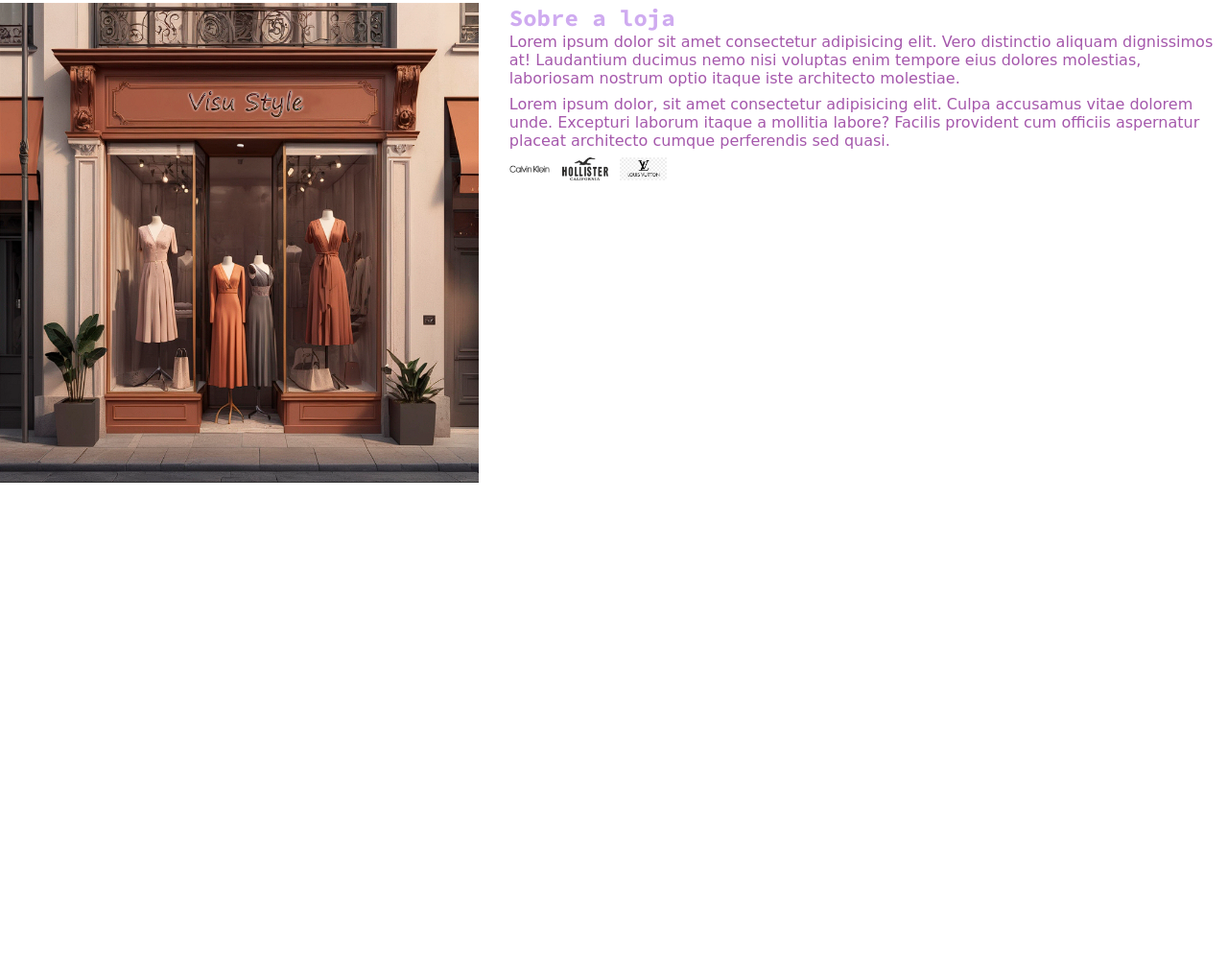
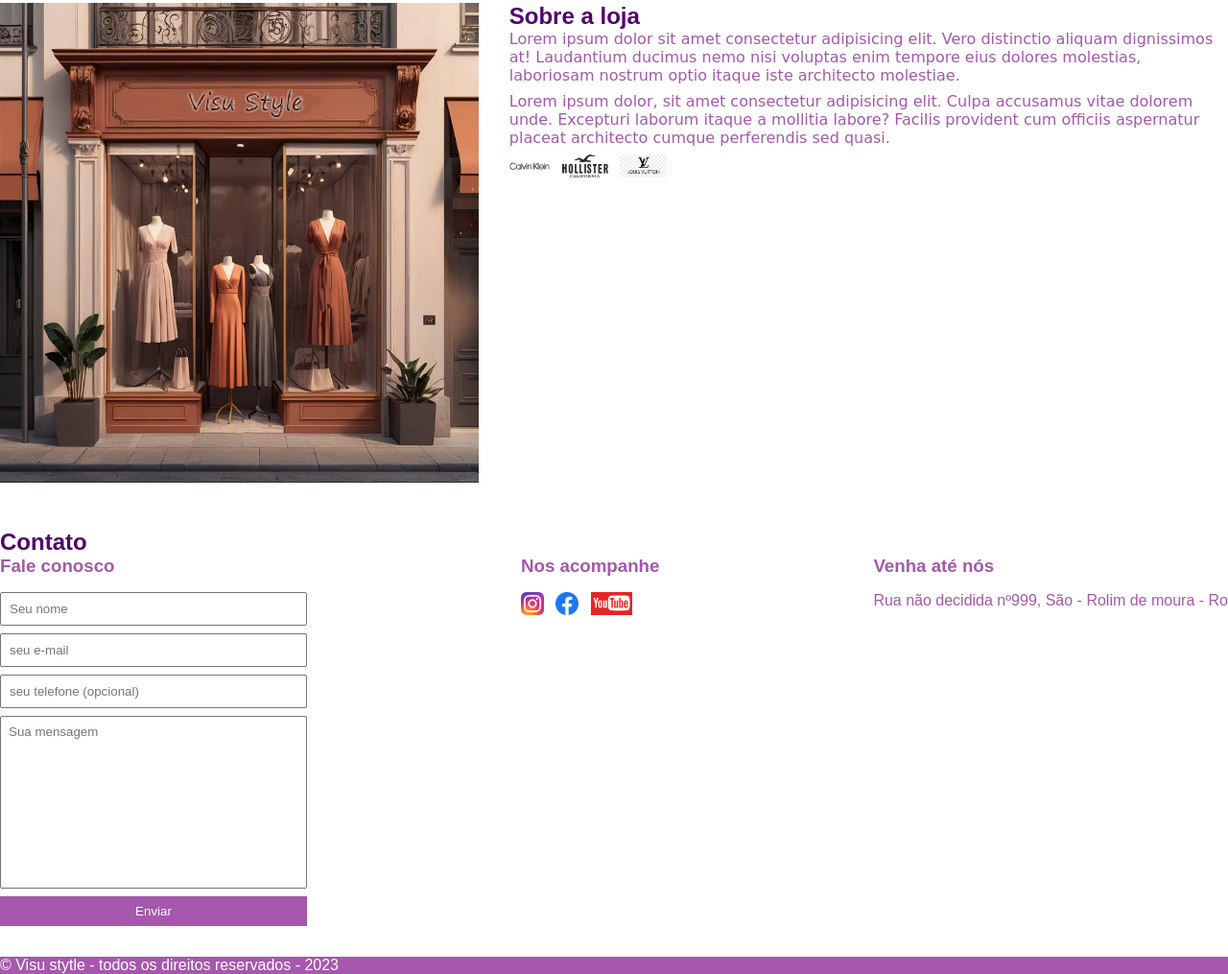
Before and after one commit to JeanAlves00/Projeto-1, a plain HTML site: page index.html in a window 1280 px wide. Shown: the part 93-1108 px from the top of the page at 96% size. Before the commit the page ends 800 px from the top, so only its background shows below. Drawn offline with Linux system fonts and the light colour scheme; a web font is replaced by a local one.

Commit message:
criação de formulario e rodeape

```diff
--- a/index.html
+++ b/index.html
@@ -16,16 +16,16 @@
             <nav>
                 <ul>
                     <li>
-                        <a href="#">Sobre a loja</a>
+                        <a href="#about">Sobre a loja</a>
                     </li>
                     <li>
-                        <a href="#">Contatos</a>
+                        <a href="#contatic">Contatos</a>
                     </li>
                 </ul>
             </nav>
         </div>
     </header>
-    <section>
+    <section id="about">
         <div class="container">
             <img class="store-front" src="./Imagens/Visu style fachada.png" alt="Visu style fachada" width="500" height="500">
             <div>
@@ -44,5 +44,55 @@
             </div>
         </div>
     </section>
+    <section id="contatic">
+        <div class="container">
+            <h2>Contato</h2>
+            <div class="contact-methods">
+                <div>
+                    <h3>Fale conosco</h3>
+                    <form>
+                        <input type="text" placeholder="Seu nome" required>
+                        <input type="email" placeholder="seu e-mail" required>
+                        <input type="tel" placeholder="seu telefone (opcional)">
+                        <textarea placeholder="Sua mensagem" readonly></textarea>
+                        <button type="submit">Enviar</button>
+                    </form>
+                </div>
+                <div>
+                    <h3>Nos acompanhe</h3>
+                    <ul class="social-links">
+                        <li>
+                            <a href="#" title="siga-nos no instagram">
+                                <img src="./Imagens/Instagram logo.jpeg" alt="Logo do instagram" />
+                            </a>
+                        </li>
+                        <li>
+                            <a href="#" title="siga-nos no Facebook">
+                                <img src="./Imagens/logo facebook.jpeg" alt="Logo do facebook" />
+                            </a>
+                        </li>
+                        <li>
+                            <a href="#" title="visite-nos no youtube">
+                                <img src="./Imagens/youtube logo.jpeg" alt="Logo do youtube" />
+                            </a>
+                        </li>
+                    </ul>
+                </div>
+                <div>
+                    <h3>Venha até nós</h3>
+                    <p class="endereco">
+                        Rua não decidida nº999, São - Rolim de moura - Ro
+                    </p>
+                </div>
+            </div>
+        </div>
+    </section>
+    <footer>
+        <div class="container">
+            <p>
+                &copy; Visu stytle - todos os direitos reservados - 2023
+            </p>
+        </div>
+    </footer>
 </body>
 </html>
--- a/main.css
+++ b/main.css
@@ -5,11 +5,13 @@
 }
 
 header,
-section h2 {
+section h2
+section h3 {
     font-family: 'Source Code Pro', monospace;
+    font-weight: normal;
 }
 
-body {
+body, input, textarea {
     font-family: Arial, Helvetica, sans-serif;
 }
 
@@ -17,14 +19,6 @@ header {
     padding: 16px 0;
     background-color: rgb(207, 171, 240);
     color: rgb(83, 0, 109);
-}
-
-header h1 {
-    font-weight: bold;
-}
-
-header h2 {
-    font-weight: normal;
 }
 
 header nav li {
@@ -71,7 +65,7 @@ section {
 
 section h2 {
     margin-bottom: 16;
-    color: rgb(207, 171, 240);
+    color: rgb(83, 0, 109);
 }
 
 section {
@@ -86,3 +80,67 @@ section p {
 .store-front {
     margin-right: 32px;
 }
+
+.social-links img {
+    height: 24px;
+}
+
+.social-links li {
+    display: inline;
+    margin-right: 8px;
+}
+
+.social-links li a {
+    text-decoration: none;
+}
+
+#contatic .container {
+    display: block;
+}
+
+.contact-methods {
+    display: flex;
+    justify-content: space-between;
+}
+
+form input,
+form textarea,
+form button {
+    display: block;
+    width: 320px;
+    margin-bottom: 8px;
+    padding: 8px;
+}
+
+form textarea {
+    resize: none;
+    height: 180px;
+}
+
+section h3 {
+    margin-bottom: 16px;
+}
+
+form button {
+    background-color: rgb(165, 88, 172);
+    color: rgb(255, 255, 255);
+    border: none;
+    cursor: pointer;
+}
+
+form button:hover {
+    background-color: blueviolet;
+}
+
+input:focus, textarea:focus {
+    outline-color: rgb(54, 0, 105);
+}
+
+.endereco {
+    font-family: Arial, Helvetica, sans-serif;
+}
+
+footer {
+    background-color: rgb(165, 88, 172);
+    color: rgb(255, 255, 255);
+}
```
Also changed, not shown: Imagens/Instagram logo.jpeg (added), Imagens/logo facebook.jpeg (added), Imagens/youtube logo.jpeg (added).
